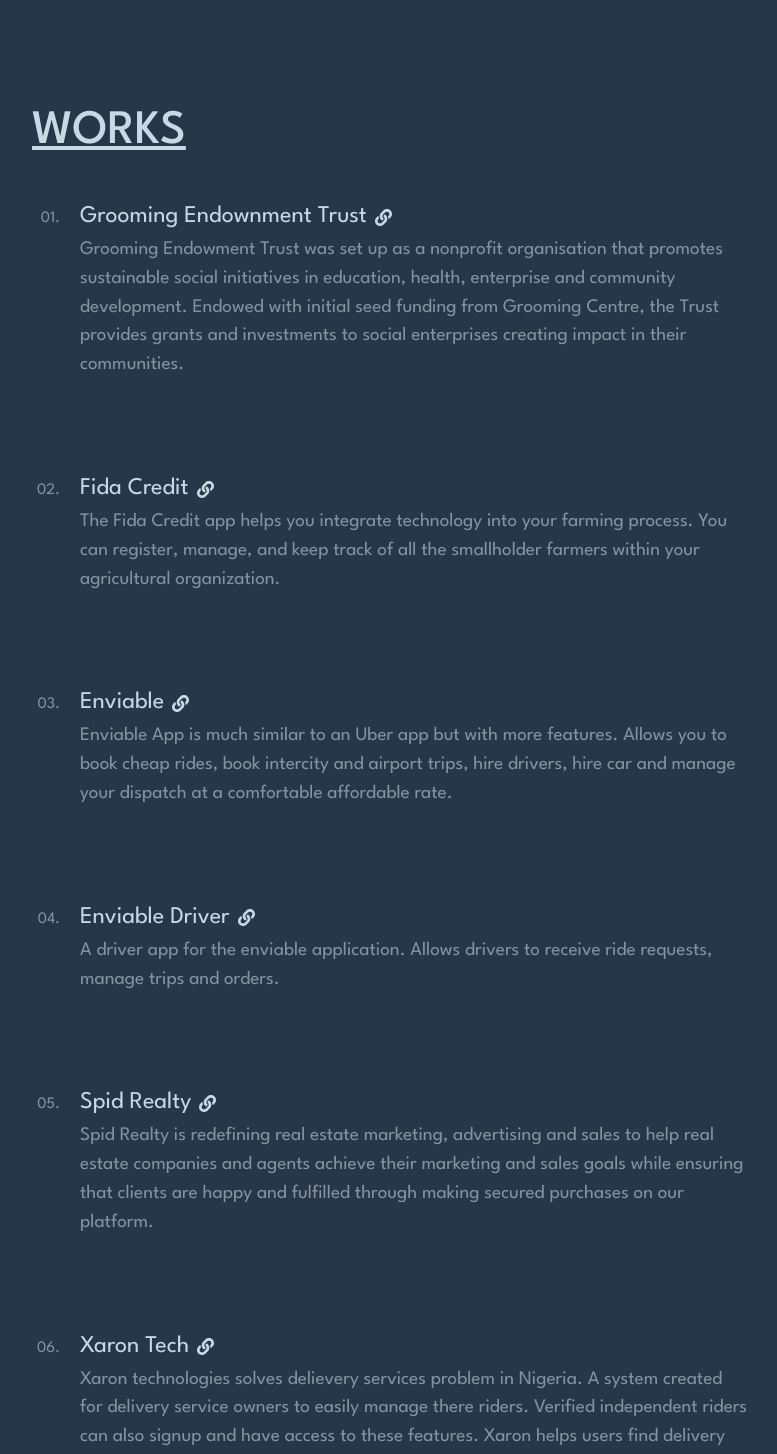
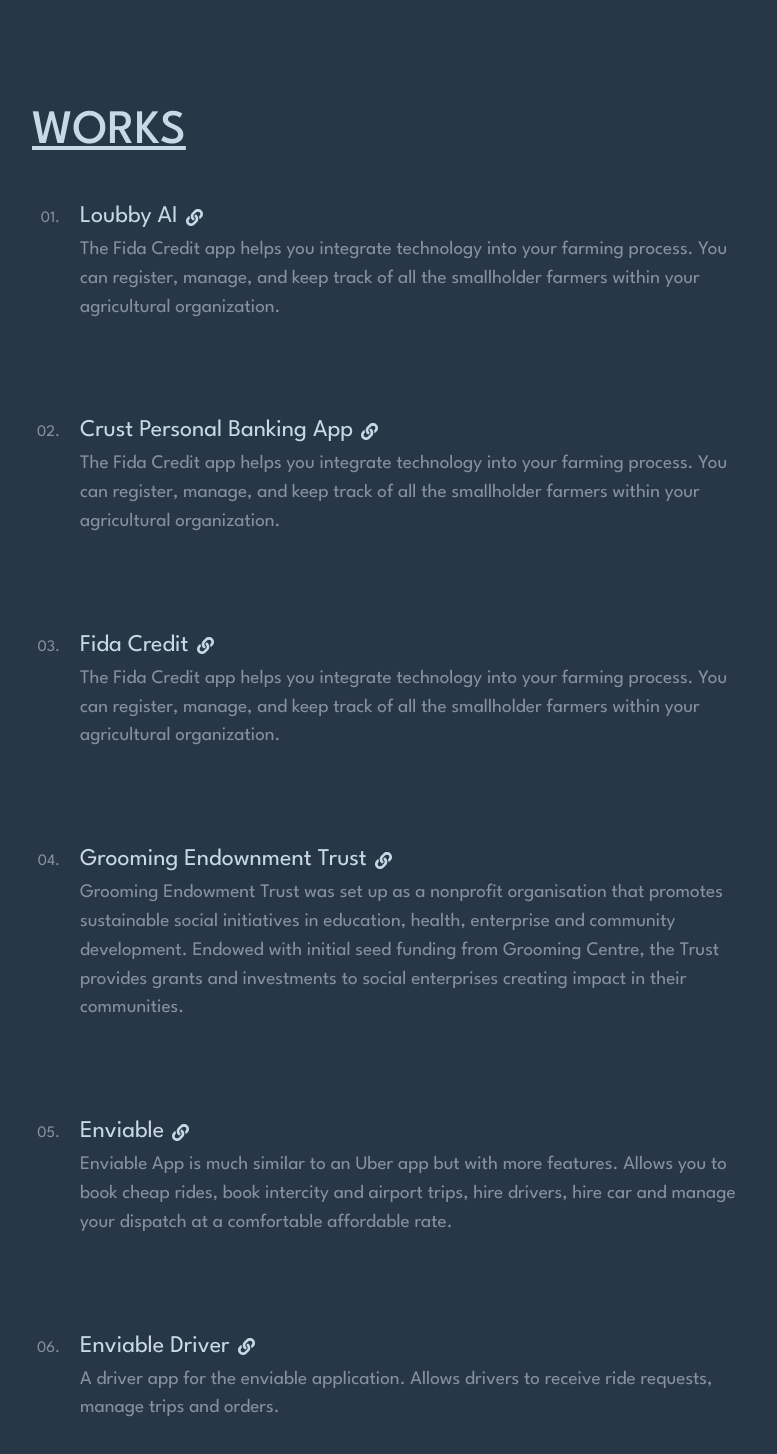
Before and after one commit to ikecodes/portfolio_v3, a React (Create React App) app: page / in a window 1280 px wide. Shown: the part 852-2306 px from the top of the page, without its empty margins (16-793 px from the left). Built offline with nearby package versions, Linux system fonts and the light colour scheme.

Commit message:
portfolio fixes

```diff
--- a/src/components/Hero.tsx
+++ b/src/components/Hero.tsx
@@ -31,7 +31,12 @@
 
           <Header className="text-uppercase mb-0 m-0">onuorah ike</Header>
 
-          <div className="row justify-content-start align-items-start">
+          <div
+            style={{
+              marginBottom: "10rem",
+            }}
+            className="row justify-content-start align-items-start"
+          >
             <motion.div
               initial={{ opacity: 0, y: 20 }}
               whileInView={{ opacity: 1, y: 0 }}
--- a/src/constants/works.ts
+++ b/src/constants/works.ts
@@ -8,13 +8,24 @@
   stacks: string[];
 }[] = [
   {
-    title: "Grooming endownment trust",
+    title: "Loubby AI",
     description:
-      "Grooming Endowment Trust was set up as a nonprofit organisation that promotes sustainable social initiatives in education, health, enterprise and community development. Endowed with initial seed funding from Grooming Centre, the Trust provides grants and investments to social enterprises creating impact in their communities.",
+      "The Fida Credit app helps you integrate technology into your farming process. You can register, manage, and keep track of all the smallholder farmers within your agricultural organization.",
     clientUrl: "",
     // clientUrl: "https://github.com/ikecodes/grooming_endowment_trust",
     serverUrl: "",
-    liveUrl: "https://grooming-endowment-v2-git-main-ikecodes.vercel.app/",
+    liveUrl: "https://loubby.ai/",
+    openSource: true,
+    stacks: ["React", "Bootstrap", "Styled-Components", "Firebase"],
+  },
+  {
+    title: "Crust Personal Banking App",
+    description:
+      "The Fida Credit app helps you integrate technology into your farming process. You can register, manage, and keep track of all the smallholder farmers within your agricultural organization.",
+    clientUrl: "",
+    // clientUrl: "https://github.com/ikecodes/grooming_endowment_trust",
+    serverUrl: "",
+    liveUrl: "https://apps.apple.com/ml/app/crust-personal/id6495368880",
     openSource: true,
     stacks: ["React", "Bootstrap", "Styled-Components", "Firebase"],
   },
@@ -27,6 +38,17 @@
     serverUrl: "",
     liveUrl:
       "https://play.google.com/store/apps/details?id=com.fidacredit&pli=1",
+    openSource: true,
+    stacks: ["React", "Bootstrap", "Styled-Components", "Firebase"],
+  },
+  {
+    title: "Grooming endownment trust",
+    description:
+      "Grooming Endowment Trust was set up as a nonprofit organisation that promotes sustainable social initiatives in education, health, enterprise and community development. Endowed with initial seed funding from Grooming Centre, the Trust provides grants and investments to social enterprises creating impact in their communities.",
+    clientUrl: "",
+    // clientUrl: "https://github.com/ikecodes/grooming_endowment_trust",
+    serverUrl: "",
+    liveUrl: "https://grooming-endowment-v2-git-main-ikecodes.vercel.app/",
     openSource: true,
     stacks: ["React", "Bootstrap", "Styled-Components", "Firebase"],
   },
@@ -51,24 +73,6 @@
     stacks: ["React Native", "Node.js/Express", "MongoDb"],
   },
   {
-    title: "spid realty",
-    description:
-      "Spid Realty is redefining real estate marketing, advertising and sales to help real estate companies and agents achieve their marketing and sales goals while ensuring that clients are happy and fulfilled through making secured purchases on our platform.",
-    clientUrl: "",
-    serverUrl: "",
-    liveUrl: "https://spid-realty.vercel.app/",
-    openSource: false,
-    stacks: [
-      "React",
-      "Bootstrap",
-      "Styled-Components",
-      "Typescript",
-      "Node.js/Express",
-      "MongoDb",
-    ],
-  },
-
-  {
     title: "xaron tech",
     description:
       "Xaron technologies solves delievery services problem in Nigeria. A system created for delivery service owners to easily manage there riders. Verified independent riders can also signup and have access to these features. Xaron helps users find delivery riders nearest to there location.",
@@ -90,6 +94,18 @@
     openSource: false,
     stacks: ["React Native", "Node.js/Express", "MongoDb"],
   },
+
+  {
+    title: "FriendStart",
+    description:
+      "FriendStart is a mobile application thats helps you meet new friends with similar interests. Aim was to build an app that helps break the ice by connecting both parties with events.",
+    clientUrl: "",
+    serverUrl: "",
+    liveUrl: "https://apps.apple.com/us/app/friendstart/id1643136304",
+    openSource: false,
+    stacks: ["Node.js/Express", "MongoDb"],
+  },
+
   // {
   //   title: "broadcast nigeria",
   //   description:
@@ -102,16 +118,23 @@
   //   openSource: true,
   //   stacks: ["React", "Redux", "CSS modules", "Node.js/Express", "MongoDb"],
   // },
-  {
-    title: "FriendStart",
-    description:
-      "FriendStart is a mobile application thats helps you meet new friends with similar interests. Aim was to build an app that helps break the ice by connecting both parties with events.",
-    clientUrl: "",
-    serverUrl: "",
-    liveUrl: "https://apps.apple.com/us/app/friendstart/id1643136304",
-    openSource: false,
-    stacks: ["Node.js/Express", "MongoDb"],
-  },
+  // {
+  //   title: "spid realty",
+  //   description:
+  //     "Spid Realty is redefining real estate marketing, advertising and sales to help real estate companies and agents achieve their marketing and sales goals while ensuring that clients are happy and fulfilled through making secured purchases on our platform.",
+  //   clientUrl: "",
+  //   serverUrl: "",
+  //   liveUrl: "https://spid-realty.vercel.app/",
+  //   openSource: false,
+  //   stacks: [
+  //     "React",
+  //     "Bootstrap",
+  //     "Styled-Components",
+  //     "Typescript",
+  //     "Node.js/Express",
+  //     "MongoDb",
+  //   ],
+  // },
   // {
   //   title: "Ecomms",
   //   description:
```
